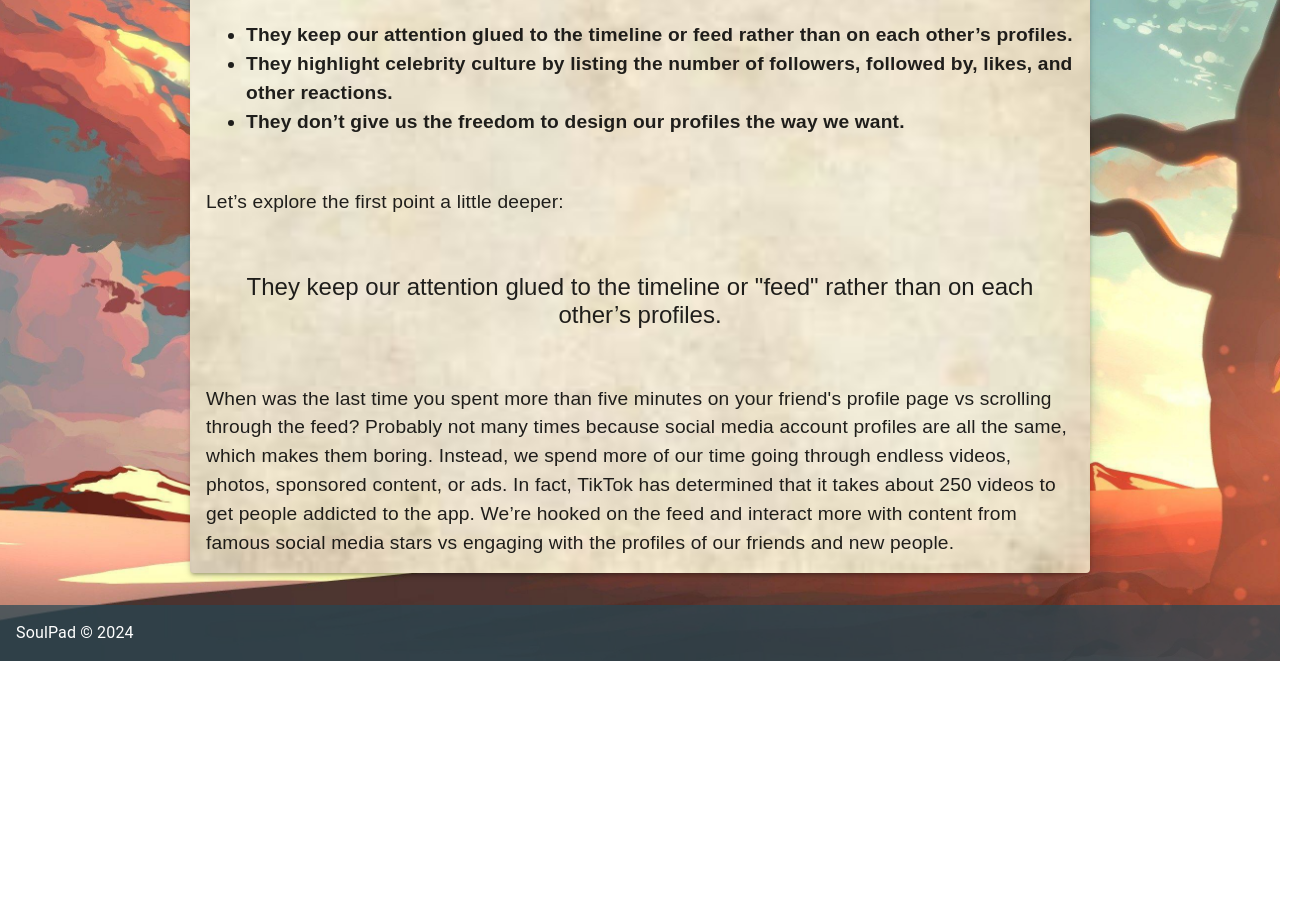
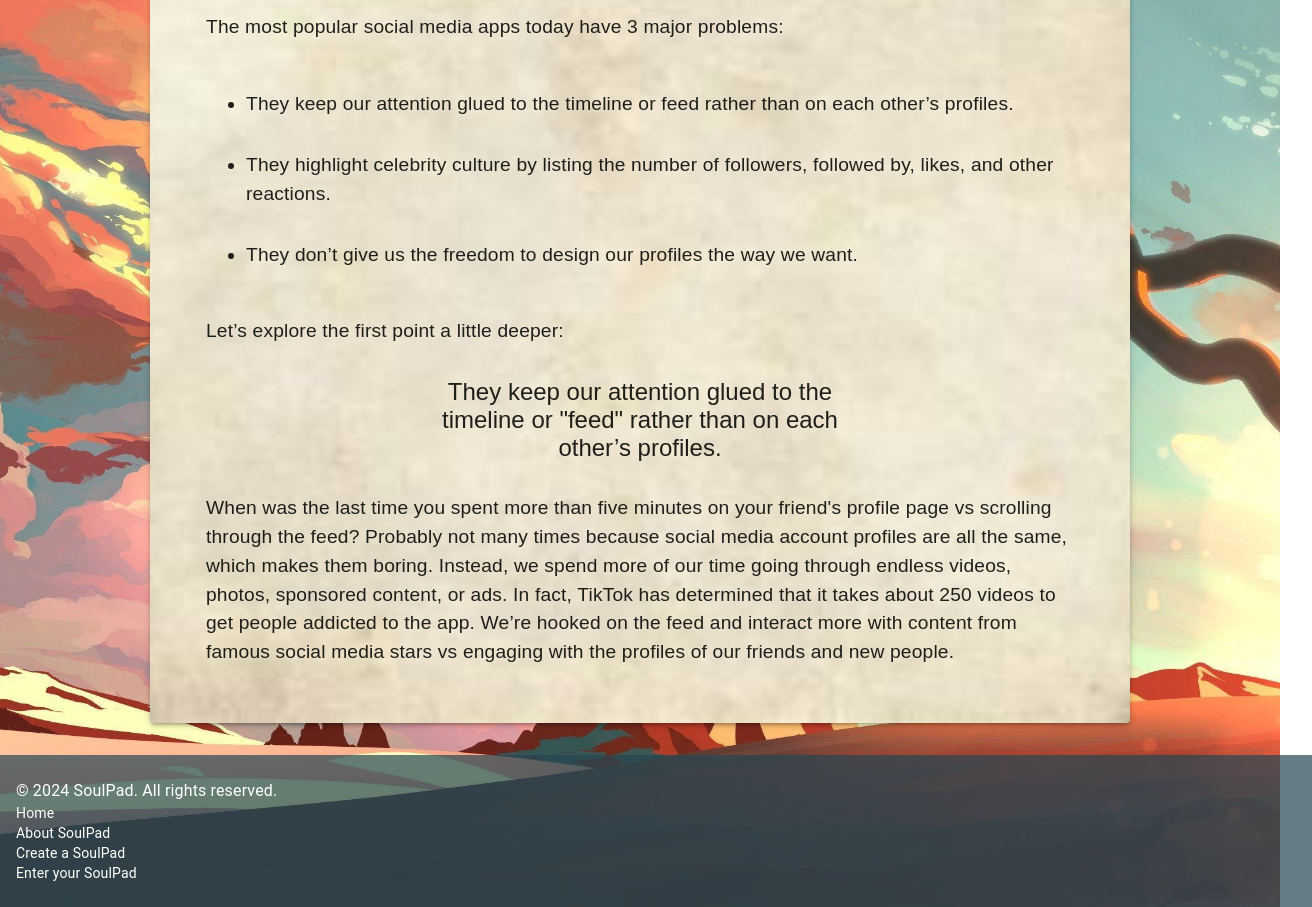
Before and after one commit to TheSoulPad/soulpad_marketing, a Gatsby site: page /About in a window 1280 px wide. Shown: the part 409-1316 px from the top of the page, 1312 px wide, since content can reach past the window. Before the commit the page ends 1070 px from the top, so only its background shows below. Built offline with nearby package versions, Linux system fonts and the light colour scheme; Gatsby itself is replaced by a stand-in of ours; a web font is replaced by a local one.

Commit message:
added footer links

```diff
--- /dev/null
+++ b/src/BaseLayout/Footer.tsx
@@ -0,0 +1,35 @@
+import React from "react";
+import { Box, Typography, Link } from "@mui/material";
+import { colors } from "../styles";
+
+import { homePageLinks } from "../const";
+
+const Footer: React.FC = () => {
+	return (
+		<Box
+			component="footer"
+			sx={{
+				py: 3,
+				px: 2,
+				mt: "auto",
+				margin: "0 auto",
+				backgroundColor: `rgba(${colors.backgroundRGB}, 0.7)`,
+				color: "white",
+				textAlign: "left",
+				width: "100%",
+			}}>
+			<Typography variant="body1">
+				&copy; {new Date().getFullYear()} SoulPad. All rights reserved.
+			</Typography>
+			{Object.entries(homePageLinks).map(([key, link]) => (
+				<Typography key={key} variant="body2">
+					<Link href={link.url} color="inherit" underline="none">
+						{link.label}
+					</Link>
+				</Typography>
+			))}
+		</Box>
+	);
+};
+
+export default Footer;
--- a/src/BaseLayout/index.tsx
+++ b/src/BaseLayout/index.tsx
@@ -2,8 +2,8 @@ import React, { CSSProperties } from "react";
 import GlobalStyles from "../GlobalStyles";
 import Grid from "@mui/material/Grid2";
 import Typography from "@mui/material/Typography";
-
-import { colors, spacing } from "../styles";
+import { spacing } from "../styles";
+import Footer from "./Footer";
 
 interface LayoutProps {
 	children: React.ReactNode;
@@ -34,23 +34,6 @@ const mainStyles: CSSProperties = {
 	position: "relative",
 };
 
-const footerStyles: CSSProperties = {
-  color: "#ffffff",
-  backgroundColor: `rgba(${colors.backgroundRGB}, 0.7)`,
-  textAlign: "left",
-  // position: "absolute",
-  // bottom: 0,
-  width: "100%",
-  margin: "0 auto",
-};
-
-const footerText = {
-  text: "SoulPad",
-  year: new Date().getFullYear(),
-};
-
-const copyrightSymbol = "\u00A9";
-
 const BaseLayout: React.FC<LayoutProps> = ({ children, title }) => {
 	return (
 		<Grid className="base-layout" container direction="column" style={styles}>
@@ -62,11 +45,7 @@ const BaseLayout: React.FC<LayoutProps> = ({ children, title }) => {
 			</Grid>
 			<main style={mainStyles}>{children}</main>
 			<Grid size={"auto"}>
-        <footer style={footerStyles}>
-          <Typography variant="body1" sx={{ padding: 2 }}>
-            {footerText.text} {copyrightSymbol} {footerText.year}
-          </Typography>
-        </footer>
+				<Footer />
 			</Grid>
 		</Grid>
 	);
--- /dev/null
+++ b/src/const/index.ts
@@ -0,0 +1,18 @@
+export const homePageLinks = {
+	home: {
+		label: "Home",
+		url: "/",
+	},
+	about: {
+		label: "About SoulPad",
+		url: "/About",
+	},
+	create: {
+		label: "Create a SoulPad",
+		url: "/Create",
+	},
+	return: {
+		label: "Enter your SoulPad",
+		url: "/Login",
+	},
+};
--- a/src/pages/About.tsx
+++ b/src/pages/About.tsx
@@ -2,7 +2,7 @@ import * as React from "react";
 import type { HeadFC, PageProps } from "gatsby";
 import { CSSProperties } from "react";
 import BaseLayout from "../BaseLayout";
-import { colors, spacing } from "../styles";
+import { spacing } from "../styles";
 import Typography from "@mui/material/Typography";
 import Grid from "@mui/material/Grid2";
 import Paper from "@mui/material/Paper";
@@ -64,6 +64,7 @@ const paperStyles = {
 	height: "100%",
 	maxWidth: "900px",
 	margin: "auto",
+	padding: spacing.xl,
 };
 
 const bodyTextStyles: CSSProperties = {
@@ -80,6 +81,8 @@ const blockquoteStyles: CSSProperties = {
 	fontSize: "1.5rem",
 	textAlign: "center",
 	padding: spacing.sm,
+	width: "50%",
+	margin: "auto",
 };
 
 const IndexPage: React.FC<PageProps> = () => {
@@ -94,14 +97,17 @@ const IndexPage: React.FC<PageProps> = () => {
 						<div className="about-content">
 							<Typography variant="body1" style={bodyTextStyles}>
 								{aboutContent.about.p1.title}
+							</Typography>
 							<ul>
-                  {aboutContent.about.p1.bullets.map((text) => (
-                    <li>
-                      <strong>{text}</strong>
-                    </li>
+								{aboutContent.about.p1.bullets.map((bullet, index) => (
+									<Typography
+										key={index}
+										variant="body1"
+										style={bodyTextStyles}>
+										<li>{bullet}</li>
+									</Typography>
 								))}
 							</ul>
-              </Typography>
 							<Typography variant="body1" style={bodyTextStyles}>
 								{aboutContent.about.p2.title}
 							</Typography>
@@ -121,4 +127,4 @@ const IndexPage: React.FC<PageProps> = () => {
 
 export default IndexPage;
 
-export const Head: HeadFC = () => <title>About</title>;
+export const Head: HeadFC = () => <title>About SoulPad</title>;
```
Also changed, not shown: src/pages/Create.tsx (added, +39 -0 lines), src/pages/Login.tsx (added, +39 -0 lines), src/pages/index.tsx (+7 -21 lines). Lines whose indentation alone changed are shown as unchanged.
